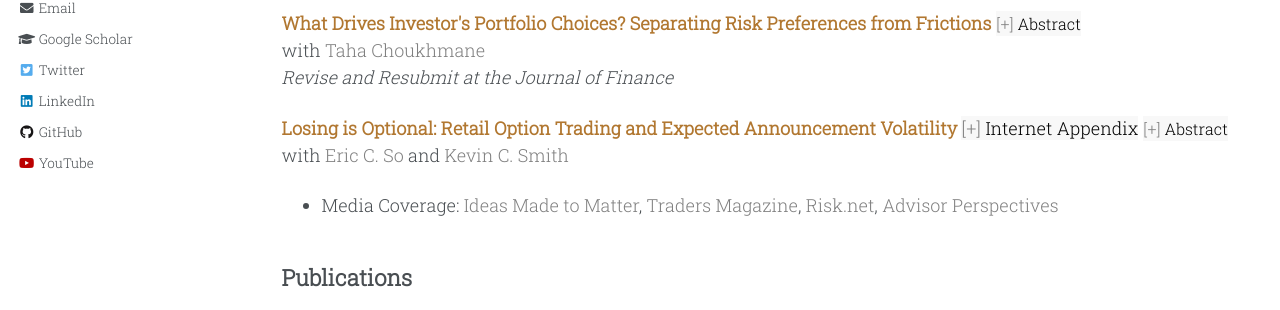
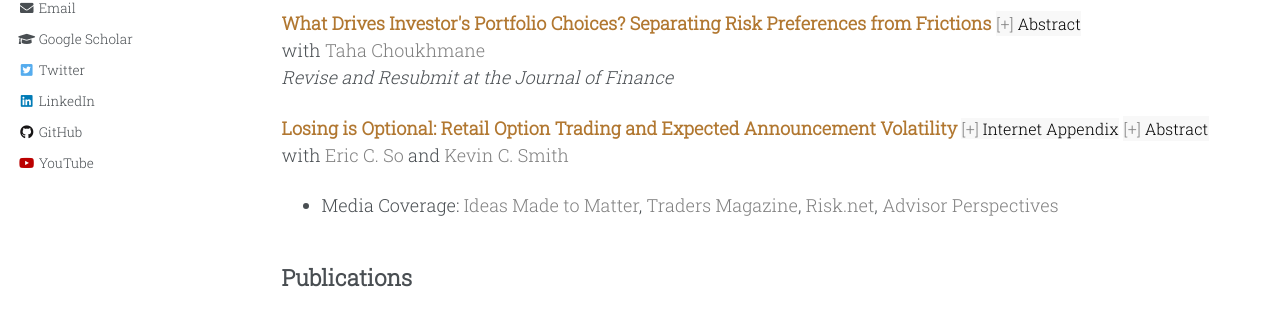
Before and after one commit to timhdesilva/timhdesilva.github.io, a Jekyll site: the page built from _pages/research.html, in a window 1280 px wide. Shown: the part 365-675 px from the top of the page. Built offline with Jekyll 4.4.1, drawn with Linux system fonts in a browser that asks for light colours.

Commit message:
update fonts for buttons

```diff
--- a/_pages/discussions.html
+++ b/_pages/discussions.html
@@ -7,16 +7,16 @@ author_profile: true
 
 <p>
     <strong>Memory, Time-Varying Expectations, and Asset Prices</strong>
-    <a style="text-decoration:none; background-color:#f8f8f8; font-family: Roboto Slab, serif;" href="http://timhdesilva.github.io/files/discussions/2022_bse.pdf"><span style="color: gray;">[+]</span> <span style="color:black;">Slides</span></a>
+    <a style="text-decoration:none; background-color:#f8f8f8; font-size: 16px; font-family: Roboto Slab, serif;" href="http://timhdesilva.github.io/files/discussions/2022_bse.pdf"><span style="color: gray;">[+]</span> <span style="color:black;">Slides</span></a>
     <br>Authors: Ascari and Zhang<br>Conference: 2022 BSE PhD Workshop on Expectations in Macroeconomics
 </p>
 <p>
     <strong>Learning of Trading Talent: Theory and Evidence from Institutional Investors in the US</strong>
-    <a style="text-decoration:none; background-color:#f8f8f8; font-family: Roboto Slab, serif;" href="http://timhdesilva.github.io/files/discussions/2021_tadc.pdf"><span style="color: gray;">[+]</span> <span style="color:black;">Slides</span></a>
+    <a style="text-decoration:none; background-color:#f8f8f8; font-size: 16px; font-family: Roboto Slab, serif;" href="http://timhdesilva.github.io/files/discussions/2021_tadc.pdf"><span style="color: gray;">[+]</span> <span style="color:black;">Slides</span></a>
     <br>Author: He<br>Conference: 2021 Transatlantic Doctoral Conference in Finance
 </p>
 <p>
     <strong>Systematic Risk in Earnings and Expected Stock Returns</strong>
-    <a style="text-decoration:none; background-color:#f8f8f8; font-family: Roboto Slab, serif;" href="http://timhdesilva.github.io/files/discussions/2020_aaa.pdf"><span style="color: gray;">[+]</span> <span style="color:black;">Slides</span></a>
+    <a style="text-decoration:none; background-color:#f8f8f8; font-size: 16px; font-family: Roboto Slab, serif;" href="http://timhdesilva.github.io/files/discussions/2020_aaa.pdf"><span style="color: gray;">[+]</span> <span style="color:black;">Slides</span></a>
     <br>Authors: Chen, Chen, and Jiang<br>Conference: 2020 American Accounting Association Annual Meeting
 </p>
--- a/_pages/research.html
+++ b/_pages/research.html
@@ -82,7 +82,7 @@ author_profile: true
 
 <p>
     <a style="text-decoration:none; color:rgb(177, 119, 48); font-weight:bold" href="http://timhdesilva.github.io/files/papers/losing_optional.pdf">Losing is Optional: Retail Option Trading and Expected Announcement Volatility</a>
-    <a style="text-decoration:none; background-color:#f8f8f8; font-family: Roboto Slab, serif;" href="http://timhdesilva.github.io/files/papers/losing_optional_appendix.pdf"><span style="color: gray;">[+]</span> <span style="color:black;">Internet Appendix</span></a>
+    <a style="text-decoration:none; background-color:#f8f8f8; font-size: 16px; font-family: Roboto Slab, serif;" href="http://timhdesilva.github.io/files/papers/losing_optional_appendix.pdf"><span style="color: gray;">[+]</span> <span style="color:black;">Internet Appendix</span></a>
     <button class="abstract-button" data-target="losing">Abstract</button>
     <br>with <a style="text-decoration:none; color:gray" href="https://mitmgmtfaculty.mit.edu/eso/">Eric C. So</a> and <a style="text-decoration:none; color:gray" href="https://ksmith142.github.io/">Kevin C. Smith</a>
     <ul>
```
